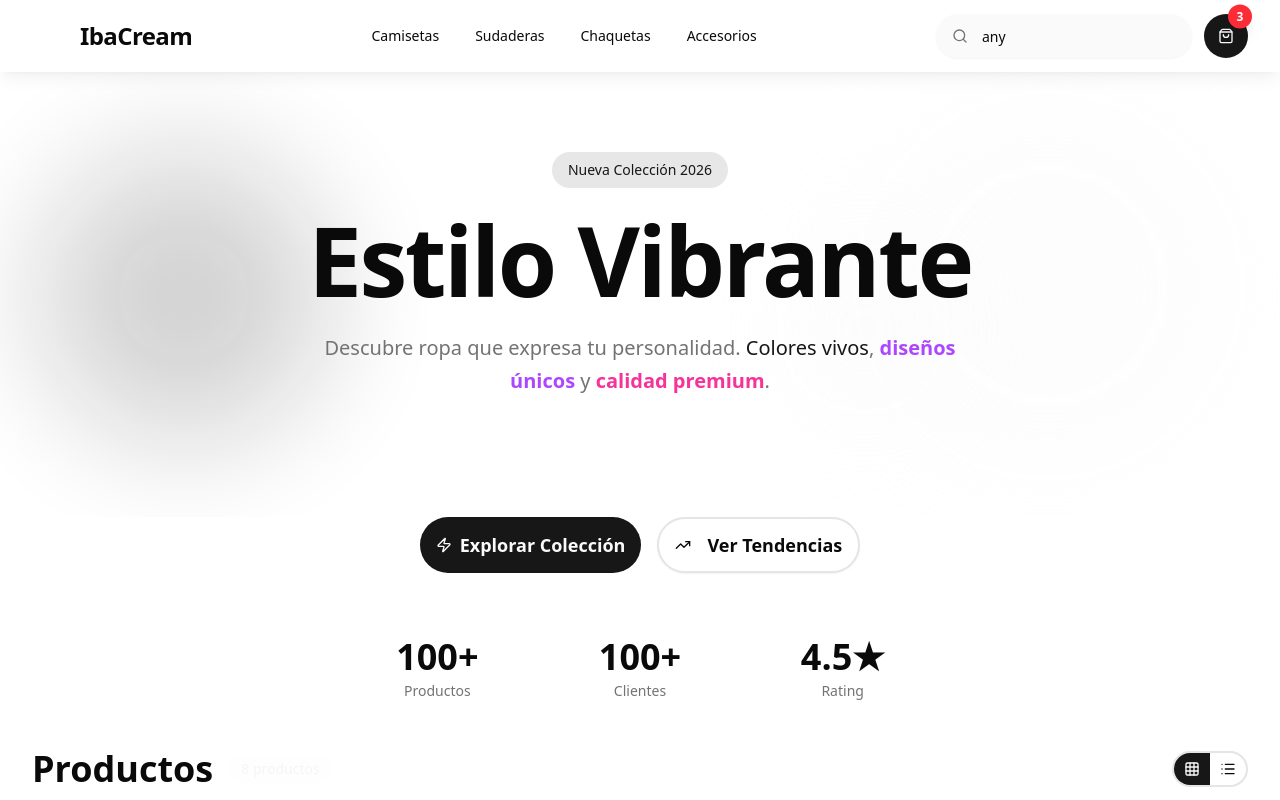
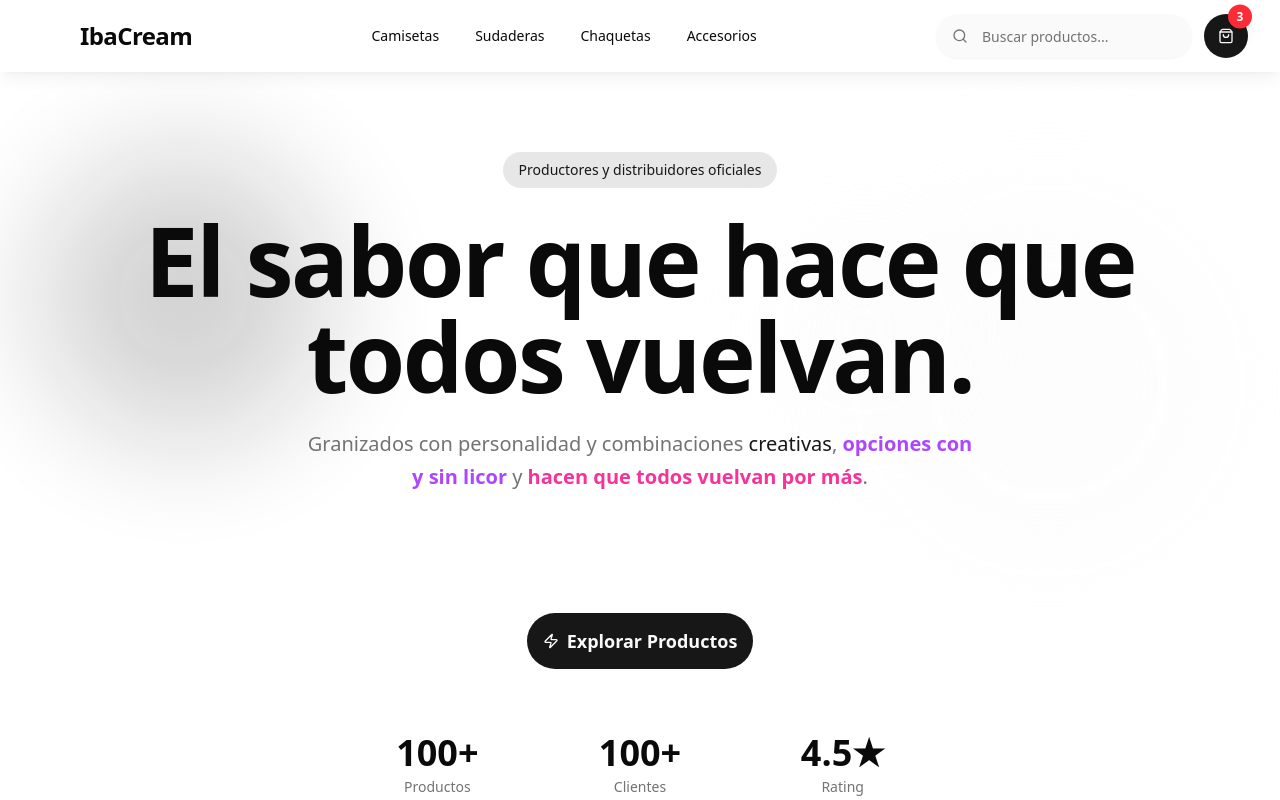
Before and after one commit to EdisonAndresPerez/Plantilla_Venta_Ecommerce, a React (Vite) app: page / in a window 1280 px wide. Shown: the top 800 px of the page. Built offline with nearby package versions, Linux system fonts and the light colour scheme.

Commit message:
se volvio a crear el customHook de filtros en ts y arreglamos para que funcionara la purgada de filtros al buscar en la barrada de busqueda de la pagina. tambien cambios cosas visuales de la paginaweb

```diff
--- /dev/null
+++ b/src/hooks/useProductFilters.ts
@@ -0,0 +1,64 @@
+import { useSearchParams } from "react-router";
+
+export const useProductFilters = () => {
+  const [searchParams, setSearchParams] = useSearchParams();
+
+  // Getters - leer valores actuales
+  const currentsizes = searchParams.get("sizes")?.split(",").filter(Boolean) || [];
+  const currentPrice = searchParams.get("price") || "any";
+  const currentSearch = searchParams.get("search") || "";
+
+  // Toggle de tallas
+  const toggleSize = (sizeId: string) => {
+    const newSizes = currentsizes.includes(sizeId)
+      ? currentsizes.filter((s) => s !== sizeId)
+      : [...currentsizes, sizeId];
+
+    // Purgar búsqueda
+    searchParams.delete("search");
+
+    if (newSizes.length > 0) {
+      searchParams.set("sizes", newSizes.join(","));
+    } else {
+      searchParams.delete("sizes");
+    }
+    setSearchParams(searchParams);
+  };
+
+  // Setear precio
+  const setPrice = (newPrice: string) => {
+    // Purgar búsqueda
+    searchParams.delete("search");
+    searchParams.set("price", newPrice);
+    setSearchParams(searchParams);
+  };
+
+  // Setear búsqueda y PURGAR otros filtros
+  const setSearch = (newSearch: string) => {
+    // Crear nuevos searchParams limpios
+    const newParams = new URLSearchParams();
+
+    if (newSearch.trim()) {
+      newParams.set("search", newSearch.trim());
+    }
+
+    // Setear los nuevos params (esto elimina sizes y price)
+    setSearchParams(newParams);
+  };
+
+  // Limpiar búsqueda (volver a filtros)
+  const clearSearch = () => {
+    searchParams.delete("search");
+    setSearchParams(searchParams);
+  };
+
+  return {
+    currentsizes,
+    currentPrice,
+    currentSearch,
+    toggleSize,
+    setPrice,
+    setSearch,
+    clearSearch,
+  };
+};
--- a/src/hooks/useProductFilters.tsx
+++ /dev/null
@@ -1,53 +0,0 @@
-import { useSearchParams } from "react-router";
-
-export const useProductFilters = () => {
-  const [searchParams, setSearchParams] = useSearchParams();
-
-  // Getters - leer valores actuales
-  const currentsizes =
-    searchParams.get("sizes")?.split(",").filter(Boolean) || [];
-  const currentPrice = searchParams.get("price") || "any";
-  const currentSearch = searchParams.get("search") || "";
-
-  // Setters - funciones para actualizar
-  const setSizes = (newSizes: string[]) => {
-    if (newSizes.length > 0) {
-      searchParams.set("sizes", newSizes.join(","));
-    } else {
-      searchParams.delete("sizes");
-    }
-    setSearchParams(searchParams);
-  };
-
-  const setPrice = (newPrice: string) => {
-    searchParams.set("price", newPrice);
-    setSearchParams(searchParams);
-  };
-
-  const setSearch = (newSearch: string) => {
-    if (newSearch) {
-      searchParams.set("search", newSearch);
-    } else {
-      searchParams.delete("search");
-    }
-    setSearchParams(searchParams);
-  };
-
-  // Helper para toggle de tallas
-  const toggleSize = (sizeId: string) => {
-    const newSizes = currentsizes.includes(sizeId)
-      ? currentsizes.filter((s) => s !== sizeId)
-      : [...currentsizes, sizeId];
-    setSizes(newSizes);
-  };
-
-  return {
-    currentsizes,
-    currentPrice,
-    currentSearch,
-    setSizes,
-    setPrice,
-    setSearch,
-    toggleSize,
-  };
-};
--- a/src/shop_front/components/CustomHeader.tsx
+++ b/src/shop_front/components/CustomHeader.tsx
@@ -6,7 +6,8 @@ import { useProductFilters } from "@/hooks/useProductFilters";
 
 export const CustomHeader = () => {
   const [cartCount] = useState(3);
-  const { currentPrice, setSearch } = useProductFilters();
+  const { currentSearch, setSearch } = useProductFilters();
+  const [searchInput, setSearchInput] = useState(currentSearch);
 
   return (
     <header className="sticky top-0 z-50 w-full glass-effect shadow-lg shadow-primary/5">
@@ -56,8 +57,13 @@ export const CustomHeader = () => {
                 <Input
                   placeholder="Buscar productos..."
                   className="pl-11 w-64 h-11 rounded-full border-2 border-transparent bg-muted/50 focus:border-primary focus:bg-white transition-all duration-300"
-                  value={currentPrice}
-                  onChange={(e) => setSearch(e.target.value)}
+                  value={searchInput}
+                  onChange={(e) => setSearchInput(e.target.value)}
+                  onKeyDown={(e) => {
+                    if (e.key === "Enter") {
+                      setSearch(searchInput);
+                    }
+                  }}
                 />
               </div>
             </div>
--- a/src/shop_front/components/CustomjumAction.tsx
+++ b/src/shop_front/components/CustomjumAction.tsx
@@ -1,21 +1,19 @@
 import { Button } from "@/components/ui/button";
-import { TrendingUp, Zap } from "lucide-react";
+import { Zap } from "lucide-react";
 
 interface PropsClick {
   //definimos las funciones de los botones
   onClickExpolore: () => void;
-  onClickTrends: () => void;
+  onClickTrends?: () => void;
 
   //definimos el contenido de los botones
   titleButtonExplore: string;
-  titleButtonTrends: string;
+  titleButtonTrends?: string;
 }
 
 export const CustomjumAction = ({
   onClickExpolore,
-  onClickTrends,
   titleButtonExplore,
-  titleButtonTrends,
 }: PropsClick) => {
   return (
     <>
@@ -28,15 +26,6 @@ export const CustomjumAction = ({
           <Zap className="h-5 w-5" />
           {titleButtonExplore}
         </Button>
-        <Button
-          size="lg"
-          onClick={onClickTrends}
-          variant="outline"
-          className="rounded-full px-10 h-14 text-lg font-semibold border-2 hover:bg-primary hover:text-white hover:border-primary transition-all  cursor-pointer"
-        >
-          <TrendingUp className="h-5 w-5 mr-2" />
-          {titleButtonTrends}
-        </Button>
       </div>
     </>
   );
--- a/src/shop_front/components/ProductFilter.tsx
+++ b/src/shop_front/components/ProductFilter.tsx
@@ -56,7 +56,7 @@ const ProductFilter = () => {
         <h4 className="font-semibold text-sm text-muted-foreground uppercase tracking-wide">
           Precio
         </h4>
-        <RadioGroup defaultValue={currentPrice} onValueChange={setPrice} className="space-y-3">
+        <RadioGroup value={currentPrice} onValueChange={setPrice} className="space-y-3">
           {[
             { value: "any", label: "Cualquier precio" },
             { value: "0-50", label: "$0 - $50" },
--- a/src/shop_front/pages/home/HomePage.tsx
+++ b/src/shop_front/pages/home/HomePage.tsx
@@ -24,17 +24,17 @@ export const HomePage = () => {
   return (
     <div className="min-h-screen">
       <CustomJumbotron
-        badgeText="Nueva Colección 2026"
+        badgeText="Productores y distribuidores oficiales"
         title={{
-          primary: "Estilo",
-          secondary: "Vibrante",
+          primary: "El sabor que hace",
+          secondary: "que todos vuelvan.",
         }}
         subtitle={{
-          intro: "Descubre ropa que expresa tu personalidad.",
+          intro: "Granizados con personalidad y combinaciones",
           highlights: {
-            text1: "Colores vivos",
-            text2: "diseños únicos",
-            text3: "calidad premium",
+            text1: "creativas",
+            text2: "opciones con y sin licor",
+            text3: "hacen que todos vuelvan por más",
           },
         }}
       />
@@ -42,10 +42,10 @@ export const HomePage = () => {
       {/*  Section Button */}
       <CustomjumAction
         onClickExpolore={handleClickExplore}
-        onClickTrends={handleClickTrends}
-        titleButtonExplore="Explorar Colección"
-        titleButtonTrends="Ver Tendencias"
+        titleButtonExplore="Explorar Productos"
       />
+
+
       {/* Stats */}
       <CustomjumStats stats={stats} />
 
```
